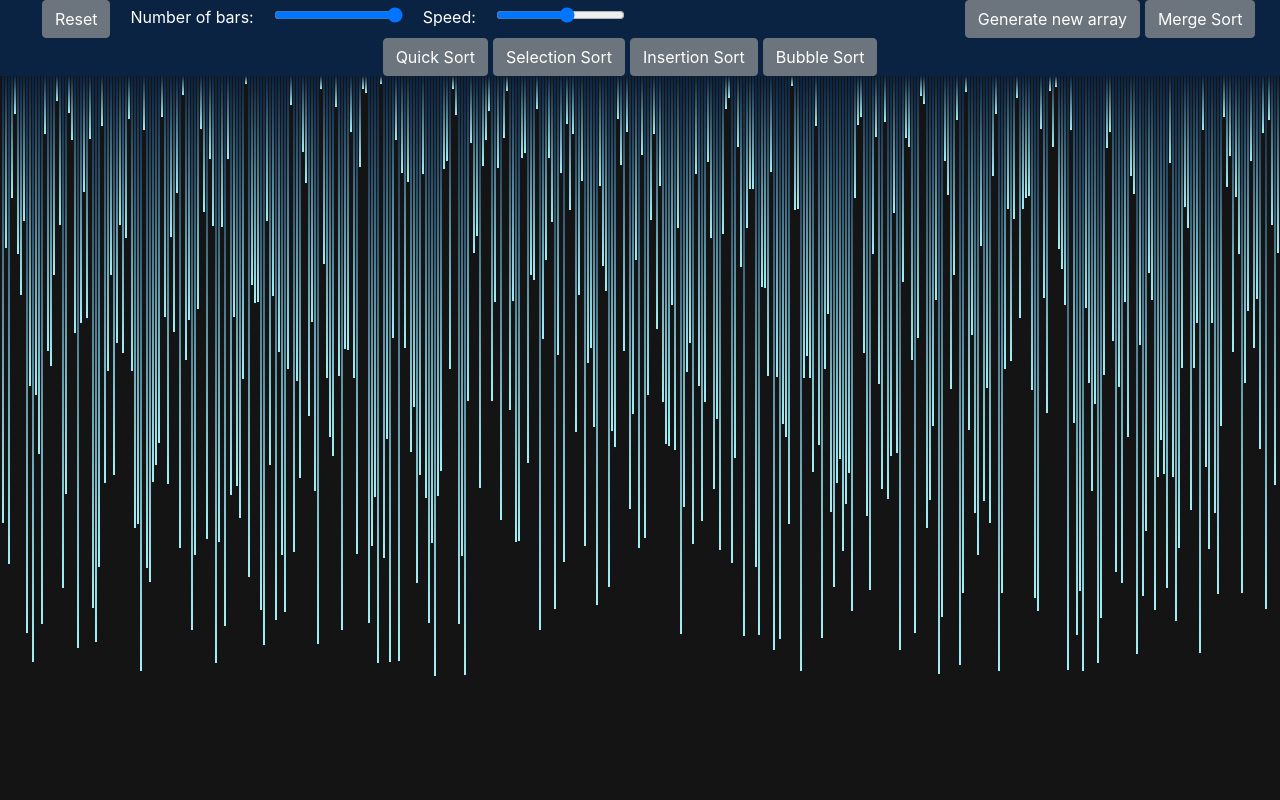
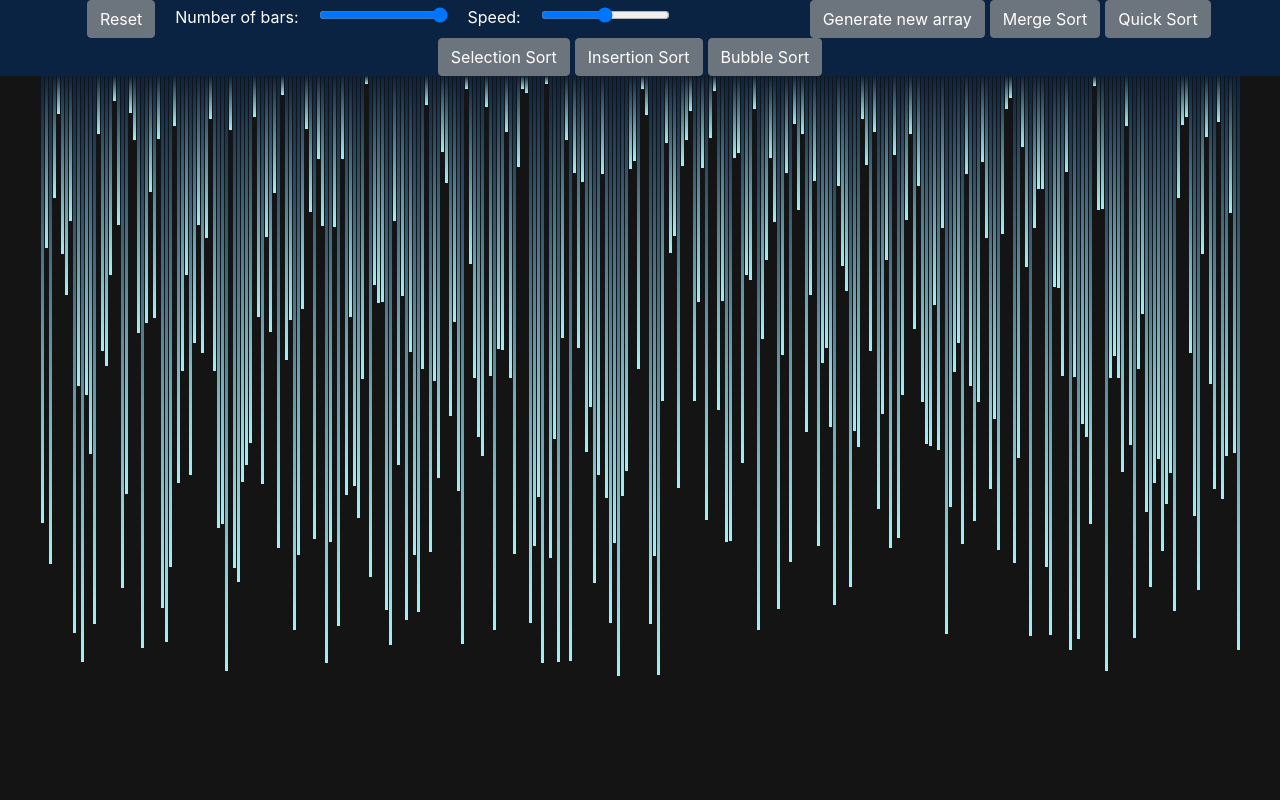
Before and after one commit to prashansatanwar/Sorting-Visualizer, a React (Create React App) app: page / in a window 1280 px wide. Shown: the top 800 px of the page. Built offline with nearby package versions, Linux system fonts and the light colour scheme.

Commit message:
Completed

```diff
--- a/src/components/SortingVisualizer.css
+++ b/src/components/SortingVisualizer.css
@@ -43,6 +43,6 @@
 } */
 
 .reset-button{
-  margin-left: 300px;
+  margin-left: 100px;
   margin-right: 2.5px;
 }
--- a/src/components/SortingVisualizer.js
+++ b/src/components/SortingVisualizer.js
@@ -14,8 +14,8 @@ class SortingVisualizer extends React.Component{
         this.state = {
             array: [],
             animation_speed: 3,
-            number_of_array_bars: 620,
-            width: 2,
+            number_of_array_bars: 300,
+            width: 3,
         };
 
     }
@@ -303,8 +303,8 @@ class SortingVisualizer extends React.Component{
                     <Button disabled = {false} onClick = {()=>window.location.reload(false)} className = 'reset'>Reset</Button>
 
                     Number of bars:
-                    <input type ="range" min="10" max="620" className = "slider" value = {this.state.number_of_array_bars} onChange = {(event)=>
-                        {this.setState({number_of_array_bars: event.target.value, width: ((1240/this.state.number_of_array_bars)+0.5)|0});
+                    <input type ="range" min="10" max="300" className = "slider" value = {this.state.number_of_array_bars} onChange = {(event)=>
+                        {this.setState({number_of_array_bars: event.target.value, width:((600/this.state.number_of_array_bars)>3)? ((600/this.state.number_of_array_bars))|0:3});
                         this.resetArray();
                     }
 
@@ -312,8 +312,8 @@ class SortingVisualizer extends React.Component{
                     </input>
 
                     Speed:
-                    <input type ="range" min="1" max="10" className = "slider" value = {this.animation_speed} onChange = {(event)=>
-                        this.setState({animation_speed: 10-event.target.value})
+                    <input type ="range" min="1" max="1000" className = "slider" value = {this.animation_speed} onChange = {(event)=>
+                        this.setState({animation_speed: 1000-event.target.value})
 
                         }>
                     </input>
```
